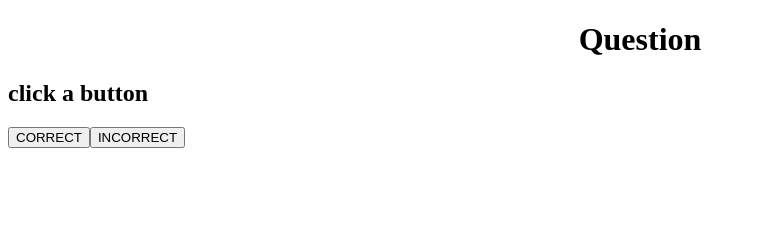
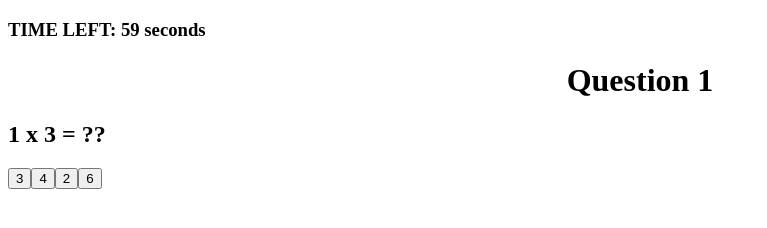
Before and after one commit to Tim-Gelety/coding-test, a plain HTML site: page index.html in a window 1280 px wide. Both pictures are taken after a click on the button "START". Shown: the whole page, without its empty margins (0-767 px from the left). Drawn offline with Linux system fonts and the light colour scheme.

Commit message:
getting there

```diff
--- a/assets/js/script.js
+++ b/assets/js/script.js
@@ -1,53 +1,125 @@
+// simplifications
+var body = document.body;
+// variables
+
 var scoreCount = 0;
-// simplifications
-
-var body = document.body;
+var timeCount = 0;
+var questionNumber = 1;
 // page elements
-var h1El = document.createElement('h1');
-var h2El = document.createElement('h2');
+var titleEl = document.createElement('h1');
+var mathQuestionEl = document.createElement('h2');
+var timerEl = document.createElement('h3');
 var startBtn = document.createElement("button");
-var correctBtn = document.createElement("button");
-var incorrectBtn = document.createElement("button");
+var aBtn = document.createElement("button");
+var bBtn = document.createElement("button");
+var cBtn = document.createElement("button");
+var dBtn = document.createElement("button");
 
 // attributes
-h1El.setAttribute('style', 'text-align: center');
-correctBtn.setAttribute('id', 'correct');
-incorrectBtn.setAttribute('id','incorrect');
+titleEl.setAttribute('style', 'text-align: center');
+aBtn.setAttribute('id', 'a');
+bBtn.setAttribute('id', 'b');
+cBtn.setAttribute('id', 'c');
+dBtn.setAttribute('id', 'd');
+startBtn.setAttribute('id', 'start')
 
 // text content
 startBtn.innerHTML = "START";
-h1El.textContent = "START HERE --->";
-h2El.textContent = "click a button";
-correctBtn.innerHTML = "CORRECT";
-incorrectBtn.innerHTML = "INCORRECT";
+titleEl.textContent = "START HERE --->";
 
 
 // append to page
-body.appendChild(h1El);
-h1El.appendChild(startBtn);
+body.appendChild(timerEl);
+body.appendChild(titleEl);
+titleEl.appendChild(startBtn);
 
- var questionEl = function() {
-    h1El.textContent = "Question";
-    body.appendChild(h2El);
-    body.appendChild(correctBtn);
-    body.appendChild(incorrectBtn);
-    // target the thing we are clicking on
-    var correctAnswer = document.querySelector("#correct");
-    // click it to change the html elements
+
+
+
+// functions
+
+var questionEl = function () {
+    titleEl.textContent = "Question " + questionNumber;
+    timerGame()
+    randomMath()
+
+    // target the correct id
+    var correctAnswer = document.querySelector("#a");
+    // click it to run answerRight function
     correctAnswer.addEventListener('click', answerRight);
-    var incorrectAnswer = document.querySelector("#incorrect");
-// click it to change the html elements
-incorrectAnswer.addEventListener('click', answerWrong);
+
+    // target the incorrect id
+    var incorrectAnswer = document.querySelector("#b");
+    // click it to run answerWrong function
+    incorrectAnswer.addEventListener('click', answerWrong);
+
+    // target the incorrect id
+    var incorrectAnswer = document.querySelector("#c");
+    // click it to run answerWrong function
+    incorrectAnswer.addEventListener('click', answerWrong);
+
+    // target the incorrect id
+    var incorrectAnswer = document.querySelector("#d");
+    // click it to run answerWrong function
+    incorrectAnswer.addEventListener('click', answerWrong);
+
 };
 
-var answerRight = function() {
+var timerGame = function () {
+    timeCount = 60
+    var timeInterval = setInterval(function () {
+        if (timeCount > -1) {
+            timerEl.textContent = "TIME LEFT: " + timeCount + " seconds";
+
+            timeCount--;
+        } else {
+            clearInterval(timeInterval)
+            endGame()
+        }
+    }, 1000);
+}
+
+var randomMath = function () {
+    var randA = (Math.floor(Math.random() * 11 + 1));
+    var randB = (Math.floor(Math.random() * 11 + 1));
+    mathQuestionEl.textContent = randA + " x " + randB + " = ??";
+    var validAnswer = randA * randB;
+    aBtn.innerHTML = validAnswer;
+    bBtn.innerHTML = validAnswer + 1;
+    cBtn.innerHTML = validAnswer - 1;
+    dBtn.innerHTML = validAnswer + 3;
+    body.appendChild(mathQuestionEl);
+    body.appendChild(aBtn);
+    body.appendChild(bBtn);
+    body.appendChild(cBtn);
+    body.appendChild(dBtn);
+}
+
+var answerRight = function () {
     scoreCount++;
-    console.log(scoreCount)
+    questionNumber++;
+    randomMath()
+    titleEl.textContent = "Question " + questionNumber;
+    console.log(scoreCount);
 };
-var answerWrong = function() {
-    incorrectBtn.innerHTML = "CLICKED";
+
+var answerWrong = function () {
+    randomMath ()
+    timeCount = timeCount - 5;
+    questionNumber++;
 };
+
+var endGame = function () {
+    titleEl.textContent = "GAMEOVER"
+    mathQuestionEl.textContent = "SCORE: " + scoreCount;
+    body.removeChild(aBtn);
+    body.removeChild(bBtn);
+    body.removeChild(cBtn);
+    body.removeChild(dBtn);
+
+}
+
 // target the thing we are clicking on
-var startQuiz = document.querySelector("button");
+var startQuiz = document.querySelector("#start");
 // click it to change the html elements
 startQuiz.addEventListener('click', questionEl);
```
Also changed, not shown: index.html (+1 -0 lines).
